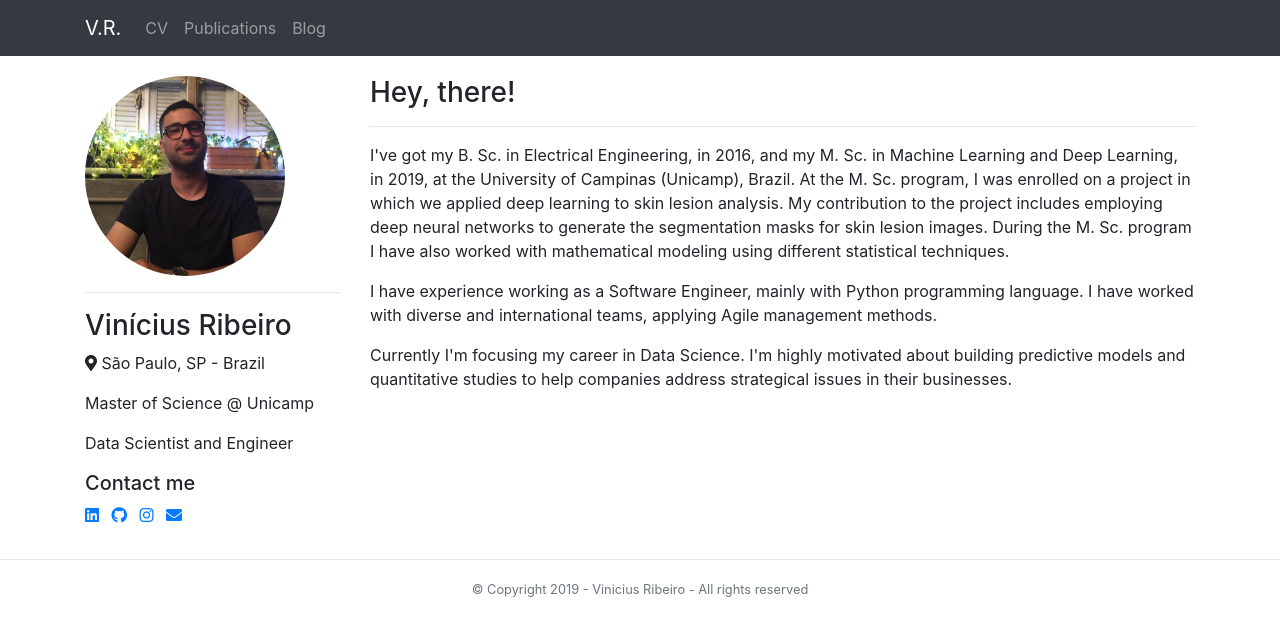
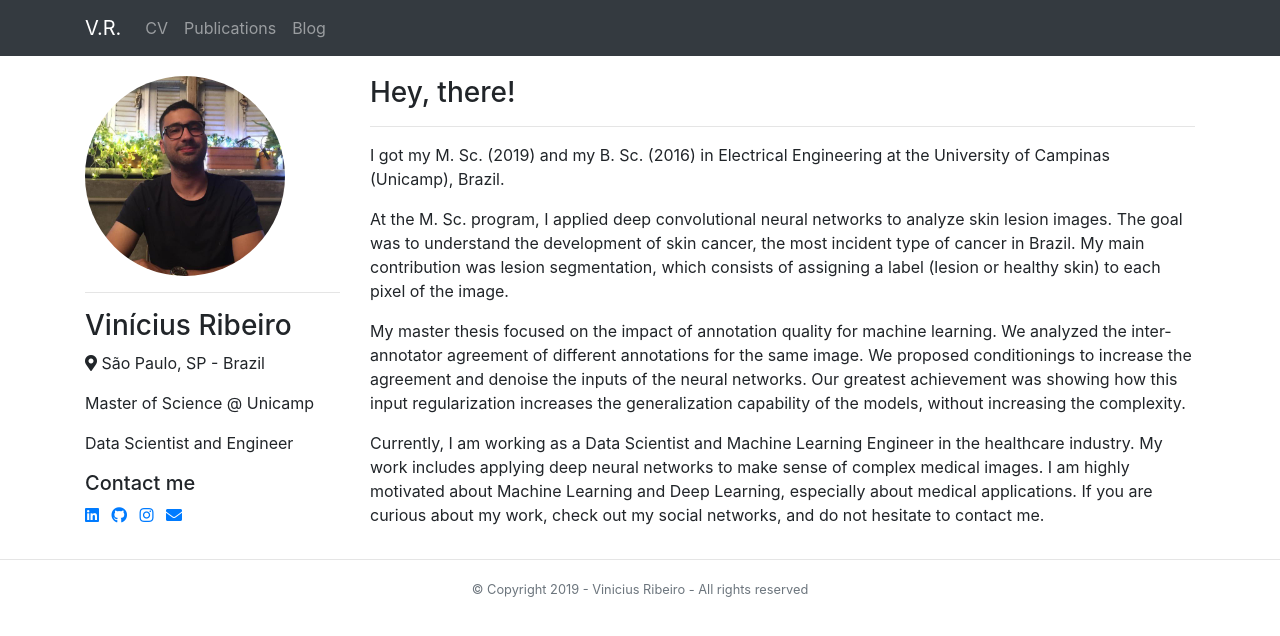
Before and after one commit to vribeiro1/vribeiro1.github.io, a Jekyll site: the page built from index.md, in a window 1280 px wide. Shown: the top 636 px of the page. Built offline with Jekyll 4.4.1, drawn with Linux system fonts in a browser that asks for light colours; nearby versions of some CDN libraries.

Commit message:
Update bio

```diff
--- a/_layouts/home.html
+++ b/_layouts/home.html
@@ -25,13 +25,17 @@ layout: default
         <h3>Hey, there!</h3>
         <hr>
         <p>
-            I've got my B. Sc. in Electrical Engineering, in 2016, and my M. Sc. in Machine Learning and Deep Learning, in 2019, at the University of Campinas (Unicamp), Brazil. At the M. Sc. program, I was enrolled on a project in which we applied deep learning to skin lesion analysis. My contribution to the project includes employing deep neural networks to generate the segmentation masks for skin lesion images. During the M. Sc. program I have also worked with mathematical modeling using different statistical techniques.
+            I got my M. Sc. (2019) and my B. Sc. (2016) in Electrical Engineering at the University of Campinas (Unicamp), Brazil.
         </p>
         <p>
-            I have experience working as a Software Engineer, mainly with Python programming language. I have worked with diverse and international teams, applying Agile management methods.
+            At the M. Sc. program, I applied deep convolutional neural networks to analyze skin lesion images. The goal was to understand the development of skin cancer, the most incident type of cancer in Brazil. My main contribution was lesion segmentation, which consists of assigning a label (lesion or healthy skin) to each pixel of the image.
         </p>
         <p>
-            Currently I'm focusing my career in Data Science. I'm highly motivated about building predictive models and quantitative studies to help companies address strategical issues in their businesses.
+            My master thesis focused on the impact of annotation quality for machine learning. We analyzed the inter-annotator agreement of different annotations for the same image. We proposed conditionings to increase the agreement and denoise the inputs of the neural networks. Our greatest achievement was showing how this input regularization increases the generalization capability of the models, without increasing the complexity.
+        </p>
+        <p>
+            Currently, I am working as a Data Scientist and Machine Learning Engineer in the healthcare industry. My work includes applying deep neural networks to make sense of complex medical images.
+            I am highly motivated about Machine Learning and Deep Learning, especially about medical applications. If you are curious about my work, check out my social networks, and do not hesitate to contact me.
         </p>
     </div>
 </div>
```
